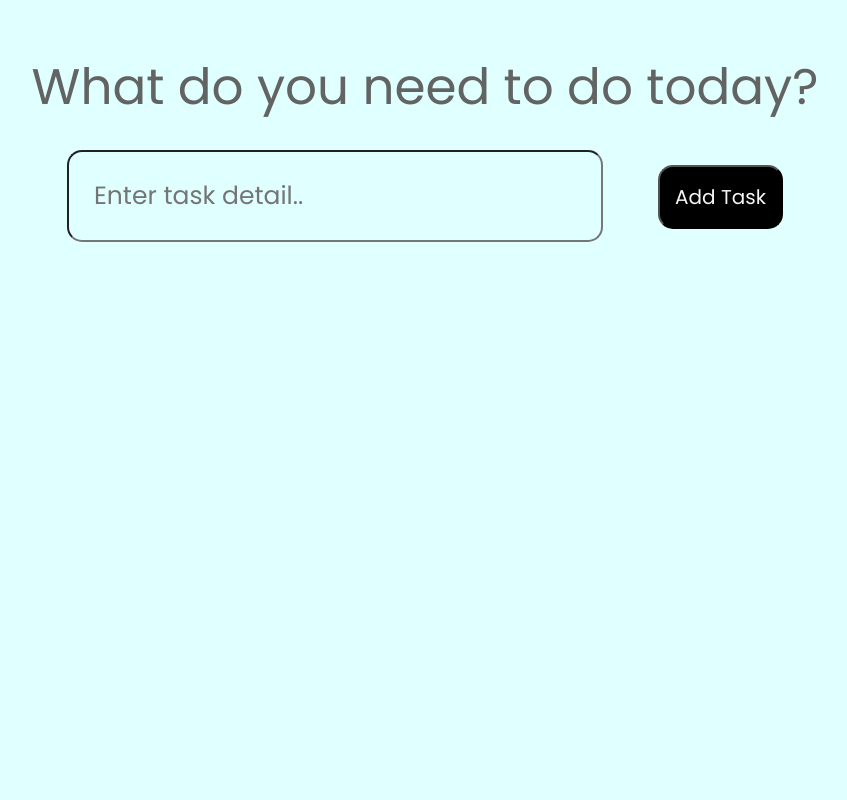
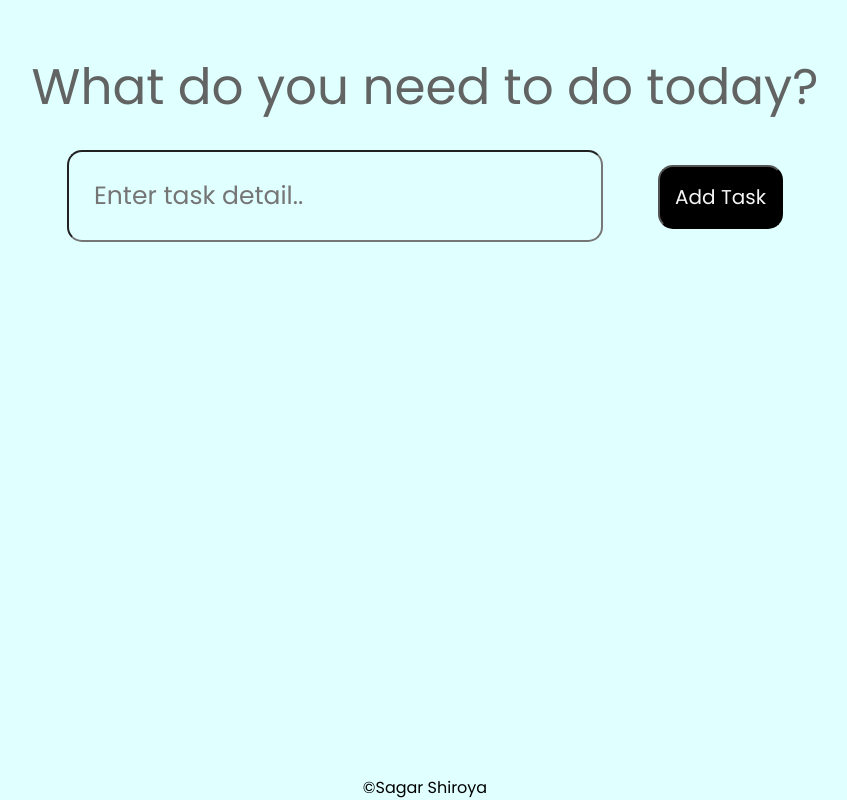
Before and after one commit to sagar-shiroya/react-todo-app, a React (Create React App) app: page / in a window 1280 px wide. Shown: the whole page, without its empty margins (215-1062 px from the left). Built offline with nearby package versions, Linux system fonts and the light colour scheme.

Commit message:
Changes of footer

```diff
--- a/src/App.css
+++ b/src/App.css
@@ -6,8 +6,12 @@
   box-sizing: border-box;
   background-color: lightcyan;
 }
+body{
+
+}
 .App {
   text-align: center;
+  min-height: 100vh;
   display: flex;
   flex-direction: column;
 }
@@ -73,6 +77,10 @@
   padding: 0 25px;
 }
 
+.footer{
+  margin-top: auto;
+}
+
 @media (prefers-reduced-motion: no-preference) {
   .App-logo {
     animation: App-logo-spin infinite 20s linear;
--- a/src/App.js
+++ b/src/App.js
@@ -48,6 +48,9 @@ function App() {
           );
         })}
       </div>
+      <div className="footer">
+        <span>©Sagar Shiroya</span>
+      </div>
     </div>
   );
 }
```
